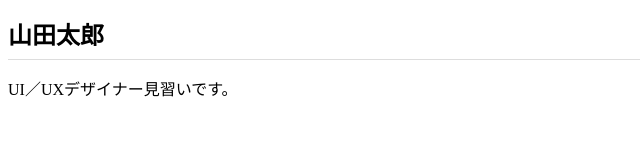
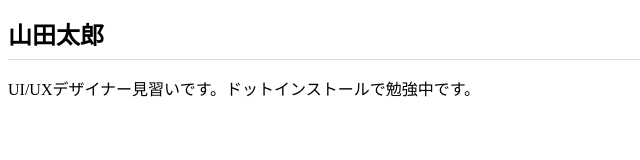
Before and after one commit to Garushia4649/dotinstall.github.io, a plain HTML site: page index.html in a window 1280 px wide. Shown: the whole page, without its empty margins (0-640 px from the left). Drawn offline with Linux system fonts and the light colour scheme.

Commit message:
Add files via upload

```diff
--- a/index.html
+++ b/index.html
@@ -1,14 +1,13 @@
 <!DOCTYPE html>
 <html lang="ja">
-
   <head>
-  <meta chratest="utf-8">
+    <meta chartest="utf-8">
     <title>山田太郎のポートフォリオサイト</title>
     <link rel="stylesheet" href="css/styles.css">
+
   </head>
-
   <body>
     <h1>山田太郎</h1>
-  <p>UI／UXデザイナー見習いです。</p>
+  <p>UI/UXデザイナー見習いです。ドットインストールで勉強中です。</p>
   </body>
 </html>
```
Lines whose indentation alone changed are shown as unchanged.
